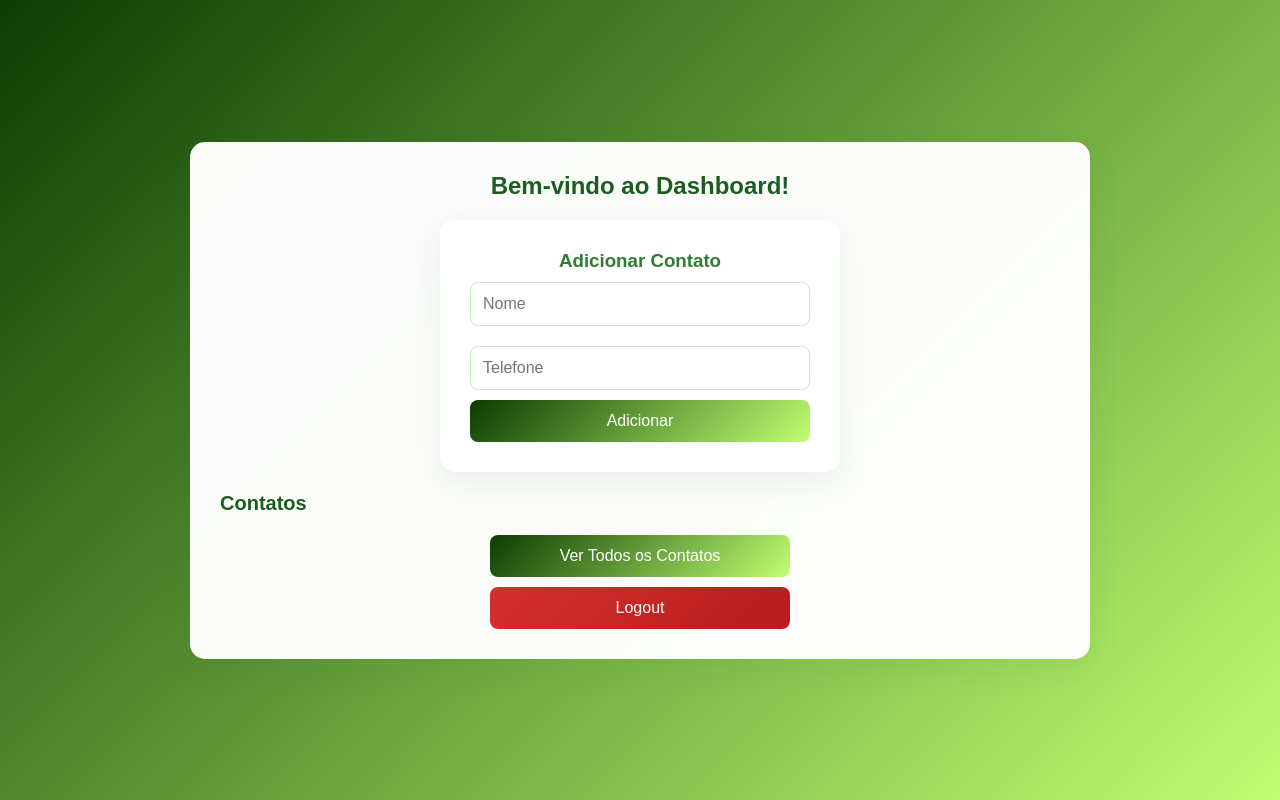
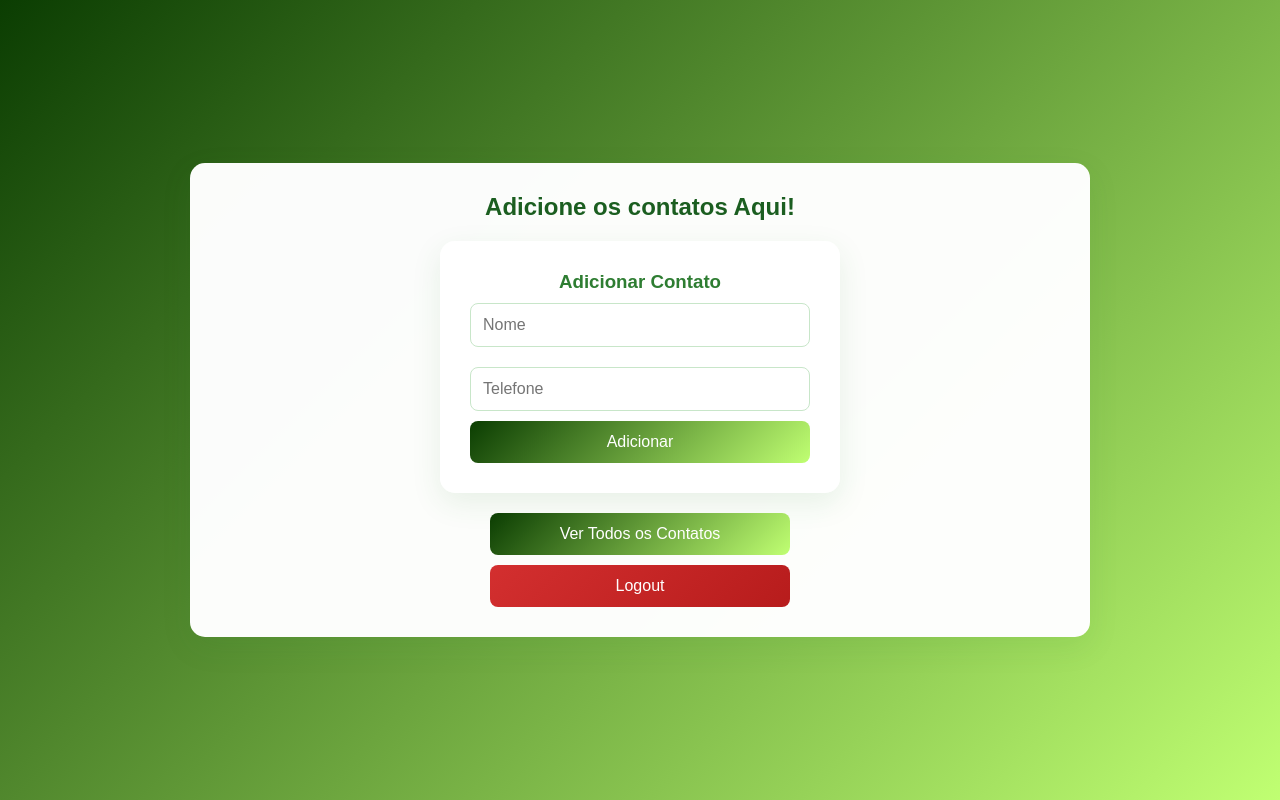
Before and after one commit to andersonjr667/BoaParte1, a website: page public/dashboard.html in a window 1280 px wide. Drawn offline with Linux system fonts and the light colour scheme; no server answers.

Commit message:
Update dashboard.html

```diff
--- a/public/dashboard.html
+++ b/public/dashboard.html
@@ -8,7 +8,7 @@
 </head>
 <body>
     <div class="dashboard-container">
-        <h2>Bem-vindo ao Dashboard!</h2>
+        <h2>Adicione os contatos Aqui!</h2>
 
         <!-- Formulário para adicionar contatos -->
         <div class="form-container">
@@ -20,7 +20,7 @@
 
         <!-- Lista de contatos -->
         <div class="contacts-container">
-            <h3>Contatos</h3>
+            <h3></h3>
             <ul id="contactsList"></ul>
         </div>
 
```
